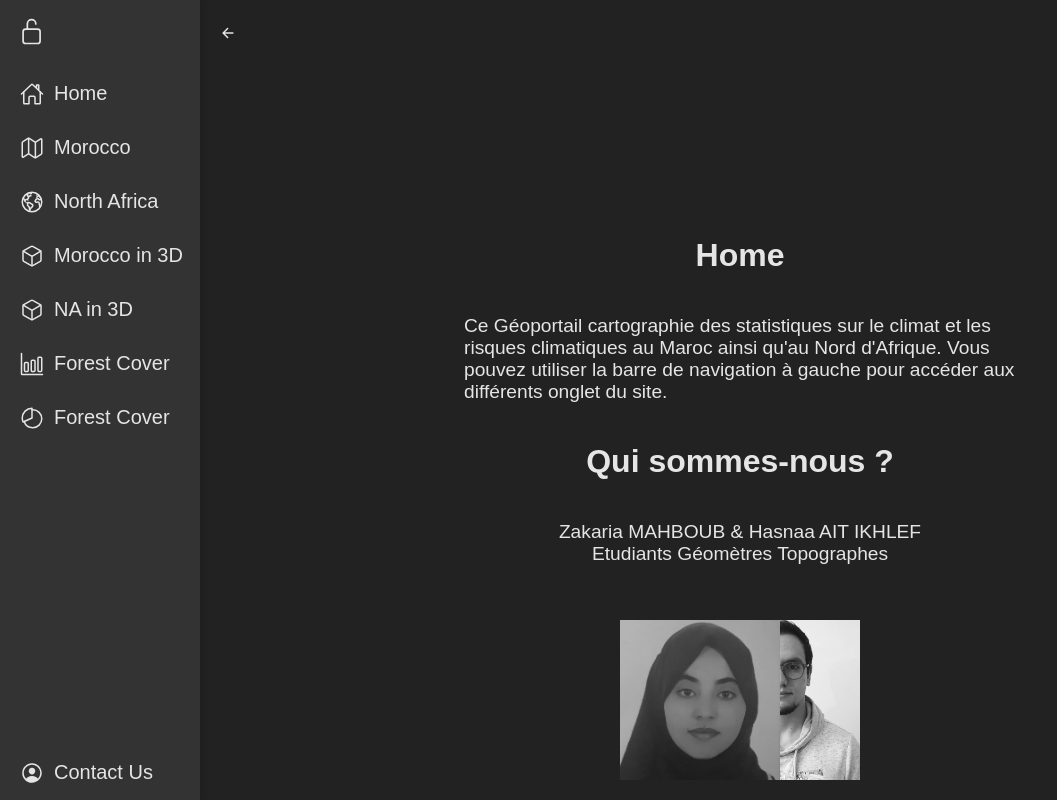
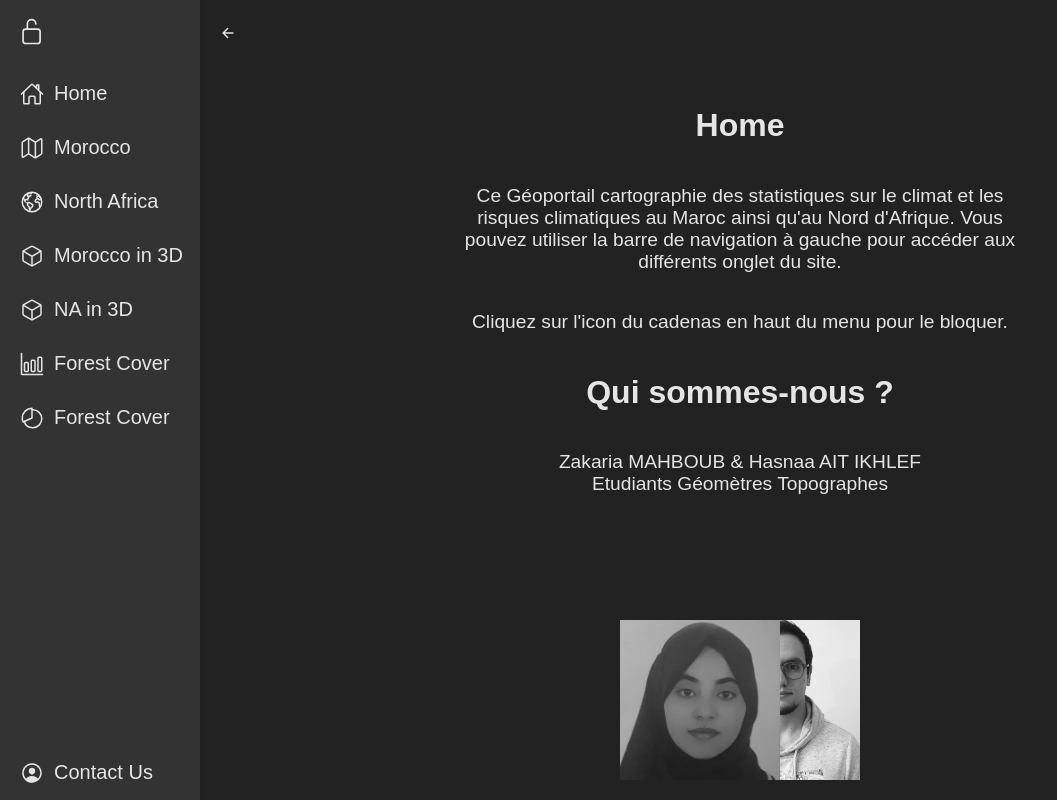
Before and after one commit to ZakiMahboub/GeoPortail, a plain HTML site: page index.html in a window 1280 px wide. Shown: the whole page, without its empty margins (0-1057 px from the left). Drawn offline with nearby package versions, Linux system fonts and the light colour scheme.

Commit message:
Add files via upload

```diff
--- a/index.html
+++ b/index.html
@@ -106,12 +106,17 @@
 		<!-- Look at index.html for help -->
 
 		<div class="app-content">
+			<h1> </h1>
+			<h1> </h1>
 			<h1>Home<br></h1>
 			<ion-icon name="arrow-back-outline"></ion-icon>
 			<p>
 					Ce Géoportail cartographie des statistiques sur le climat et les risques climatiques au Maroc ainsi qu'au Nord d'Afrique.
 					Vous pouvez utiliser la barre de navigation à gauche pour accéder aux différents onglet du site.
-			 </p>
+			</p>
+			<p>
+					Cliquez sur l'icon du cadenas en haut du menu pour le bloquer.
+			</p>
 
 			<h1>Qui sommes-nous ?</h1>
 			<p id="us">
--- a/style.css
+++ b/style.css
@@ -36,10 +36,9 @@ html {
   background-color: #222;
   display: flex;
   flex-flow: column;
-  justify-content: center;
   align-items: center;
   padding: 0px 80px;
-  text-align: left;
+  text-align: center;
 }
 
 .app-content h1 {
```
